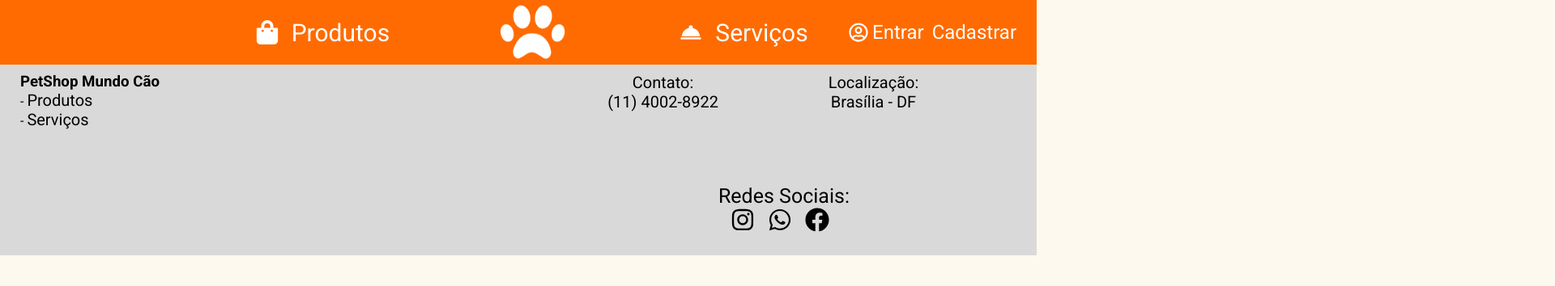
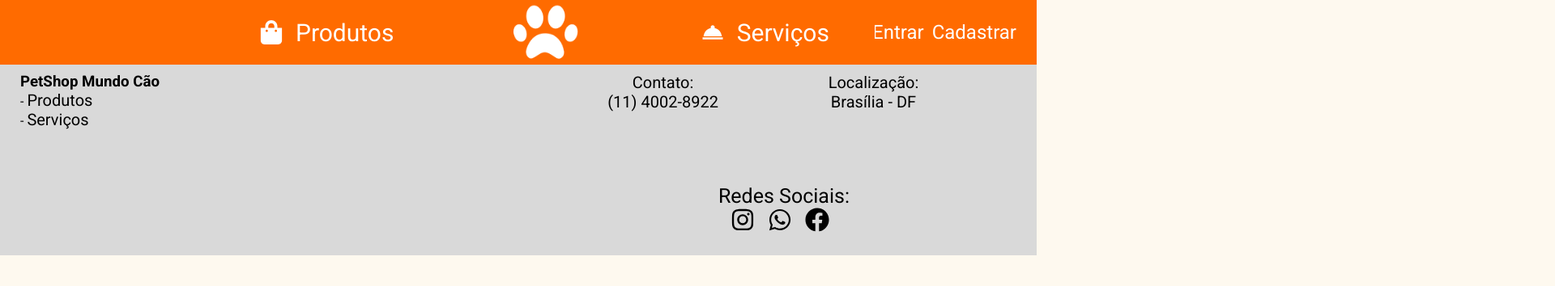
Before and after one commit to igortaquary/petshop-frontend, a React (Create React App) app: page / in a window 1280 px wide. Shown: the top 354 px of the page at 81% size, 1920 px wide, since content can reach past the window. Built offline with nearby package versions, Linux system fonts and the light colour scheme.

Commit message:
Fix overflow-x

```diff
--- a/src/globalStyle.ts
+++ b/src/globalStyle.ts
@@ -9,10 +9,10 @@ export default createGlobalStyle`
   }
 
   body {
-    /* height: 100vh; */
     background: #FEF9EF;
-    /* overflow: hidden; */
-    overflow-x: hidden;
+    div {
+      overflow-x: hidden;
+    }
     font-family: 'Roboto', sans-serif;
   }
 `;
```
